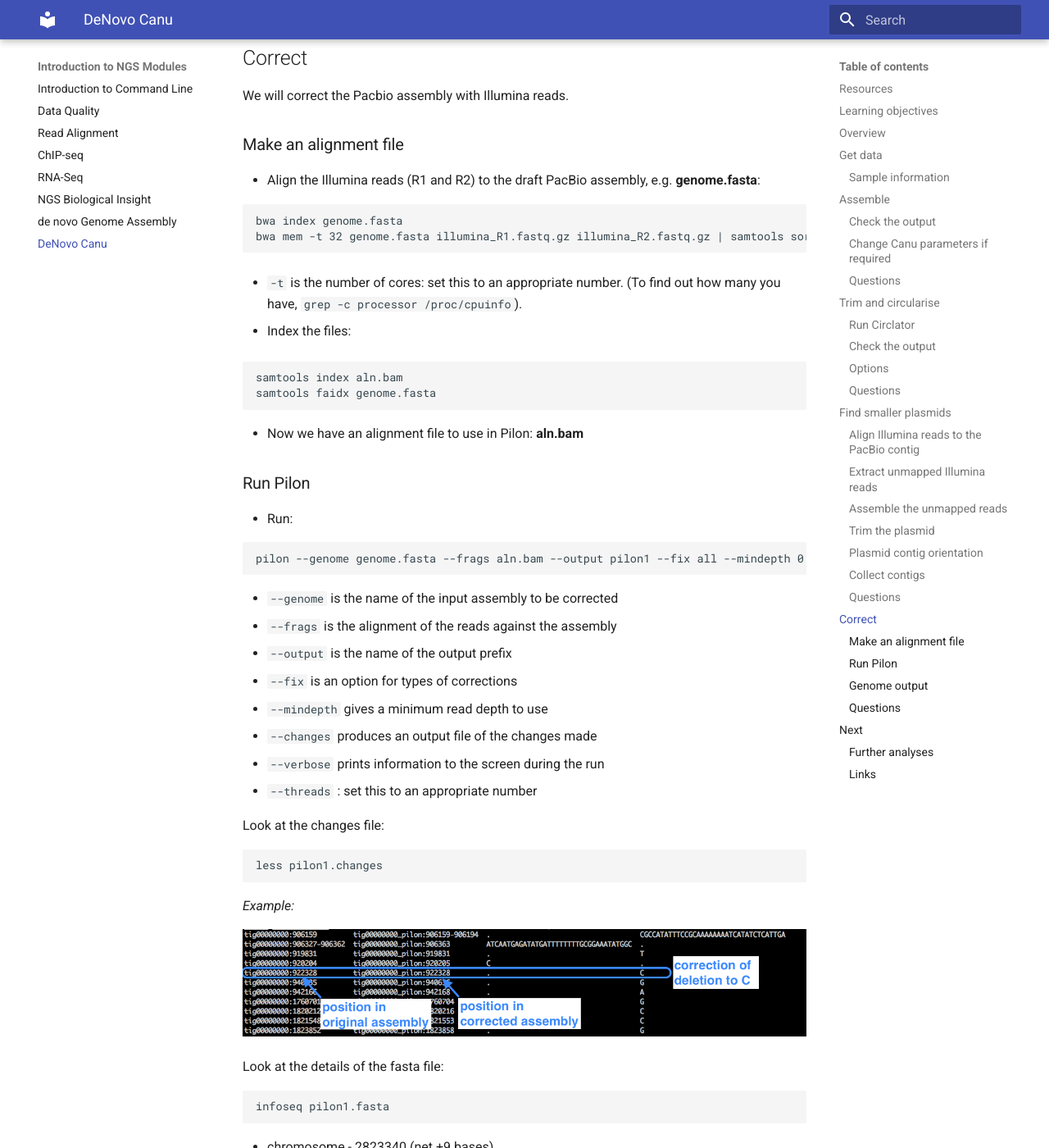
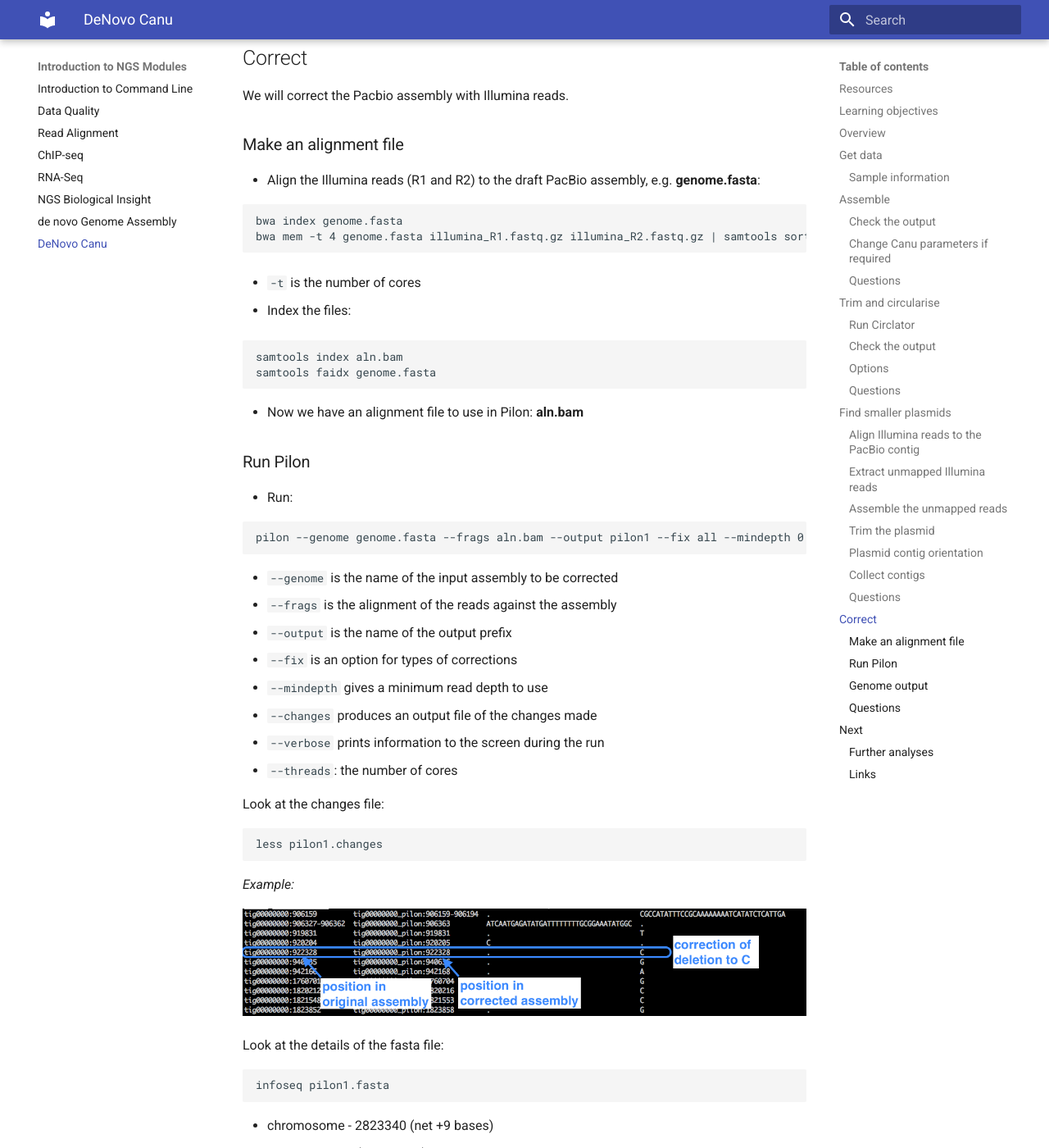
Before and after one commit to tsonika/intro-ngs-manuals, an MkDocs documentation site: the page built from docs/modules/btp-module-denovo-canu/denovo_canu.md, in a window 1280 px wide and 1400 px high, scrolled down 11879 px. Shown: the whole window at 82% size. Built offline with MkDocs 1.6.1 and Material for MkDocs 9.7.7, drawn with Linux system fonts in a browser that asks for light colours; old or Windows-style settings are respelled for this version of MkDocs; some of the changed text lies outside the part shown.

Commit message:
changed number of cores to 4

````diff
--- a/docs/modules/btp-module-denovo-canu/denovo_canu.md
+++ b/docs/modules/btp-module-denovo-canu/denovo_canu.md
@@ -210,10 +210,10 @@ Move back into your main analysis folder.
 Run Circlator:
 
 ```text
-circlator all --threads 8 --verbose canu_outdir/canu.contigs.fasta canu_outdir/canu.correctedReads.fasta.gz circlator_outdir
+circlator all --threads 4 --verbose canu_outdir/canu.contigs.fasta canu_outdir/canu.correctedReads.fasta.gz circlator_outdir
 ```
 
-- `--threads` is the number of cores: change this to an appropriate number
+- `--threads` is the number of cores <!-- change this to an appropriate number-->
 - `--verbose` prints progress information to the screen
 - `canu_outdir/canu.contigs.fasta` is the file path to the input Canu assembly
 - `canu_outdir/canu.correctedReads.fasta.gz` is the file path to the corrected Pacbio reads - note, fastA not fastQ
@@ -307,11 +307,11 @@ bwa index contig1.fasta
 - Align Illumina reads using using bwa mem:
 
 ```text
-bwa mem -t 8 contig1.fasta illumina_R1.fastq.gz illumina_R2.fastq.gz | samtools sort > aln.bam
+bwa mem -t 4 contig1.fasta illumina_R1.fastq.gz illumina_R2.fastq.gz | samtools sort > aln.bam
 ```
 
 - `bwa mem` is the alignment tool
-- `-t 8` is the number of cores: choose an appropriate number
+- `-t 4` is the number of cores <!-- choose an appropriate number -->
 - `contig1.fasta` is the input assembly file
 - `illumina_R1.fastq.gz illumina_R2.fastq.gz` are the Illumina reads
 - ` | samtools sort` pipes the output to samtools to sort
@@ -523,10 +523,10 @@ We will correct the Pacbio assembly with Illumina reads.
 
 ```text
 bwa index genome.fasta
-bwa mem -t 32 genome.fasta illumina_R1.fastq.gz illumina_R2.fastq.gz | samtools sort > aln.bam
+bwa mem -t 4 genome.fasta illumina_R1.fastq.gz illumina_R2.fastq.gz | samtools sort > aln.bam
 ```
 
-- `-t` is the number of cores: set this to an appropriate number. (To find out how many you have, `grep -c processor /proc/cpuinfo`).
+- `-t` is the number of cores <!-- set this to an appropriate number. (To find out how many you have, `grep -c processor /proc/cpuinfo`) -->
 
 - Index the files:
 
@@ -542,7 +542,7 @@ samtools faidx genome.fasta
 - Run:
 
 ```text
-pilon --genome genome.fasta --frags aln.bam --output pilon1 --fix all --mindepth 0.5 --changes --verbose --threads 32
+pilon --genome genome.fasta --frags aln.bam --output pilon1 --fix all --mindepth 0.5 --changes --verbose --threads 4
 ```
 
 - `--genome` is the name of the input assembly to be corrected
@@ -552,7 +552,7 @@ pilon --genome genome.fasta --frags aln.bam --output pilon1 --fix all --mindepth
 - `--mindepth` gives a minimum read depth to use
 - `--changes` produces an output file of the changes made
 - `--verbose` prints information to the screen during the run
-- `--threads` : set this to an appropriate number
+- `--threads`: the number of cores
 
 
 Look at the changes file:
````
